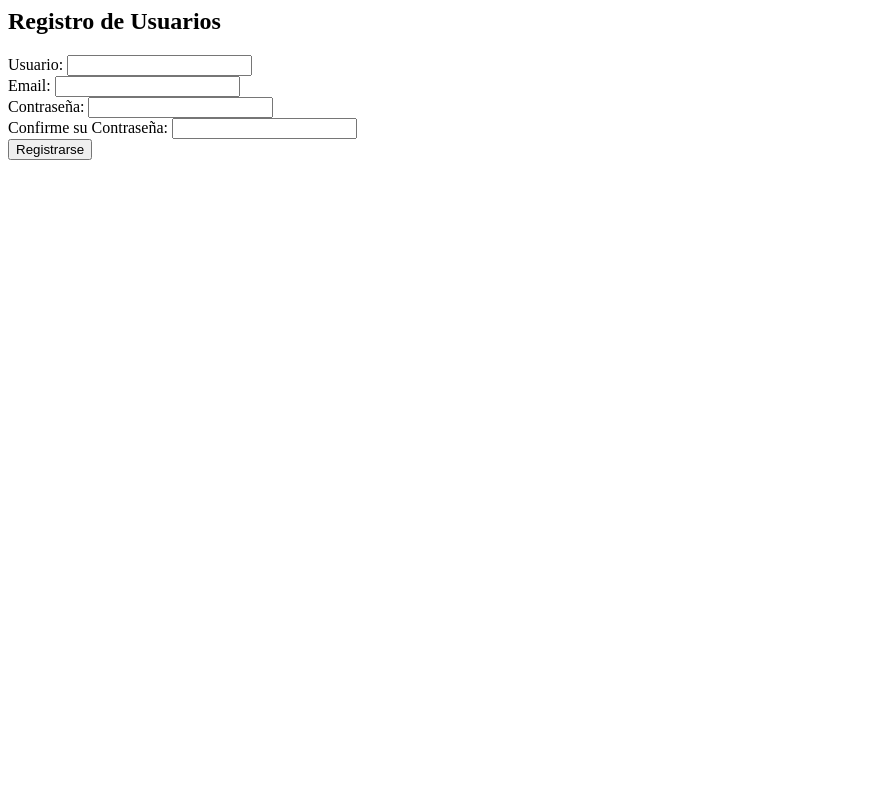
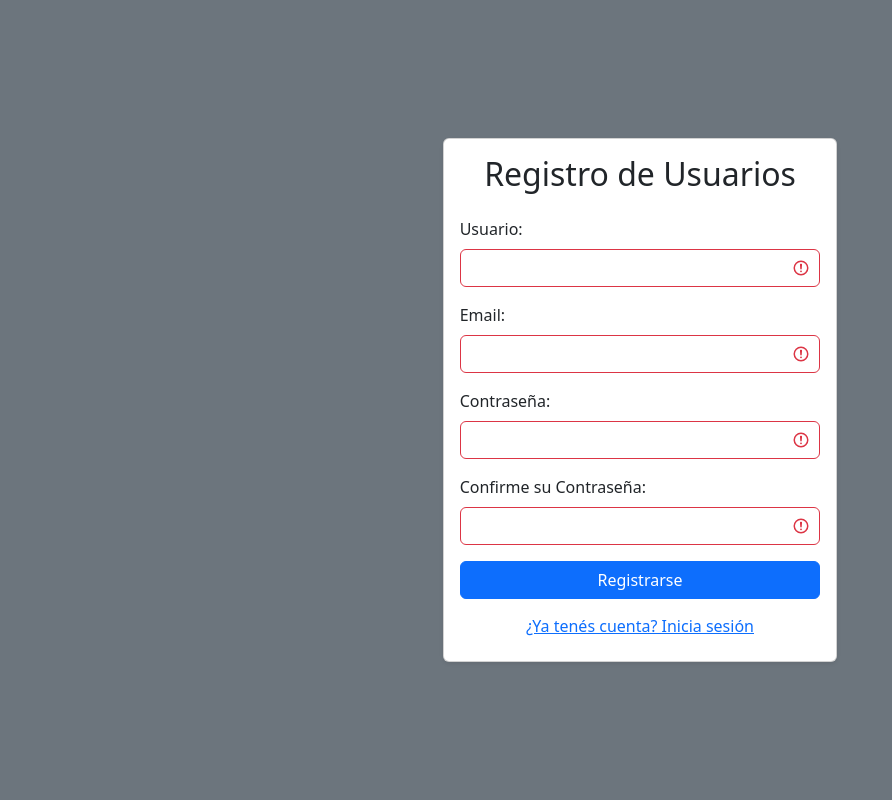
Before and after one commit to Lean998/Kanvara, a CodeIgniter 4 app: the page made by app/Views/auth/register.php in a window 1280 px wide. Shown: the whole page, without its empty margins (0-892 px from the left). Run offline with PHP 8.4 and a stand-in for CodeIgniter, Linux system fonts and the light colour scheme; the template is opened without the code that fills it, so the values that code supplies are empty; some libraries are stand-ins or nearby versions.

Commit message:
Update register.php

```diff
--- a/app/Views/auth/register.php
+++ b/app/Views/auth/register.php
@@ -1,26 +1,73 @@
-<h2>Registro de Usuarios</h2>
+<!DOCTYPE html>
+<html lang="es">
+<head>
+  <meta charset="UTF-8">
+  <title>Registro de Usuarios</title>
+  <link href="https://cdn.jsdelivr.net/npm/bootstrap@5.3.3/dist/css/bootstrap.min.css" rel="stylesheet">
+</head>
+<body class="bg-secondary">
+  <div class="container-fluid min-vh-100 d-flex justify-content-center align-items-center">
+    <div class="row w-100">
+      <div class="col-12 col-sm-8 col-md-6 col-lg-4 mx-auto">
+        <div class="card shadow-sm">
+          <div class="card-body">
+            <h2 class="card-title text-center mb-4">Registro de Usuarios</h2>
+
+            <?php if (session('success')): ?>
+              <p class="text-success text-center"><?= session('success') ?></p>
+            <?php endif; ?>
+
+            <?php if (session('error')): ?>
+              <p class="text-danger text-center"><?= session('error') ?></p>
+            <?php endif; ?>
 
             <form action='user-up' method="post">
               <?= csrf_field() ?>
-  <label for="userName">Usuario:</label>
-  <input type="text" name="username" id="userName" class="form-control <?= session('errors.username') ? 'is-invalid' : '' ?>" value="<?= old('username') ?>" required><br>
+
+              <div class="mb-3">
+                <label for="userName" class="form-label">Usuario:</label>
+                <input type="text" name="username" id="userName" class="form-control <?= session('errors.username') ? 'is-invalid' : '' ?>" value="<?= old('username') ?>" required>
                 <div class="invalid-feedback">
                   <?= session('errors.username') ?? '' ?>
                 </div>
-  <label for="userEmail">Email:</label>
-  <input type="email" name="email" id="userEmail" class="form-control <?= session('errors.email') ? 'is-invalid' : '' ?>" value="<?= old('email') ?>" required><br>
+              </div>
+
+              <div class="mb-3">
+                <label for="userEmail" class="form-label">Email:</label>
+                <input type="email" name="email" id="userEmail" class="form-control <?= session('errors.email') ? 'is-invalid' : '' ?>" value="<?= old('email') ?>" required>
                 <div class="invalid-feedback">
                   <?= session('errors.email') ?? '' ?>
                 </div>
-  <label for="userPass">Contraseña:</label>
-  <input type="password" name="password" id="userPass" class="form-control <?= session('errors.password') ? 'is-invalid' : '' ?>" required><br>
+              </div>
+
+              <div class="mb-3">
+                <label for="userPass" class="form-label">Contraseña:</label>
+                <input type="password" name="password" id="userPass" class="form-control <?= session('errors.password') ? 'is-invalid' : '' ?>" required>
                 <div class="invalid-feedback">
                   <?= session('errors.password') ?? '' ?>
                 </div>
-  <label for="confirmPass">Confirme su Contraseña:</label>
-  <input type="password" name="confirm_password" id="confirmPass" class="form-control <?= session('errors.confirm_password') ? 'is-invalid' : '' ?>" required> <br>
+              </div>
+
+              <div class="mb-3">
+                <label for="confirmPass" class="form-label">Confirme su Contraseña:</label>
+                <input type="password" name="confirm_password" id="confirmPass" class="form-control <?= session('errors.confirm_password') ? 'is-invalid' : '' ?>" required>
                 <div class="invalid-feedback">
                   <?= session('errors.confirm_password') ?? '' ?>
                 </div>
-  <input type="submit" value="Registrarse">
+              </div>
+
+              <div class="d-grid mb-2">
+                <input type="submit" value="Registrarse" class="btn btn-primary">
+              </div>
+
+              <div class="text-center">
+                <a href="<?= base_url('auth/login') ?>" class="btn btn-link">¿Ya tenés cuenta? Inicia sesión</a>
+              </div>
             </form>
+          </div>
+        </div>
+      </div>
+    </div>
+  </div>
+</body>
+</html>
```
Lines whose indentation alone changed are shown as unchanged.
